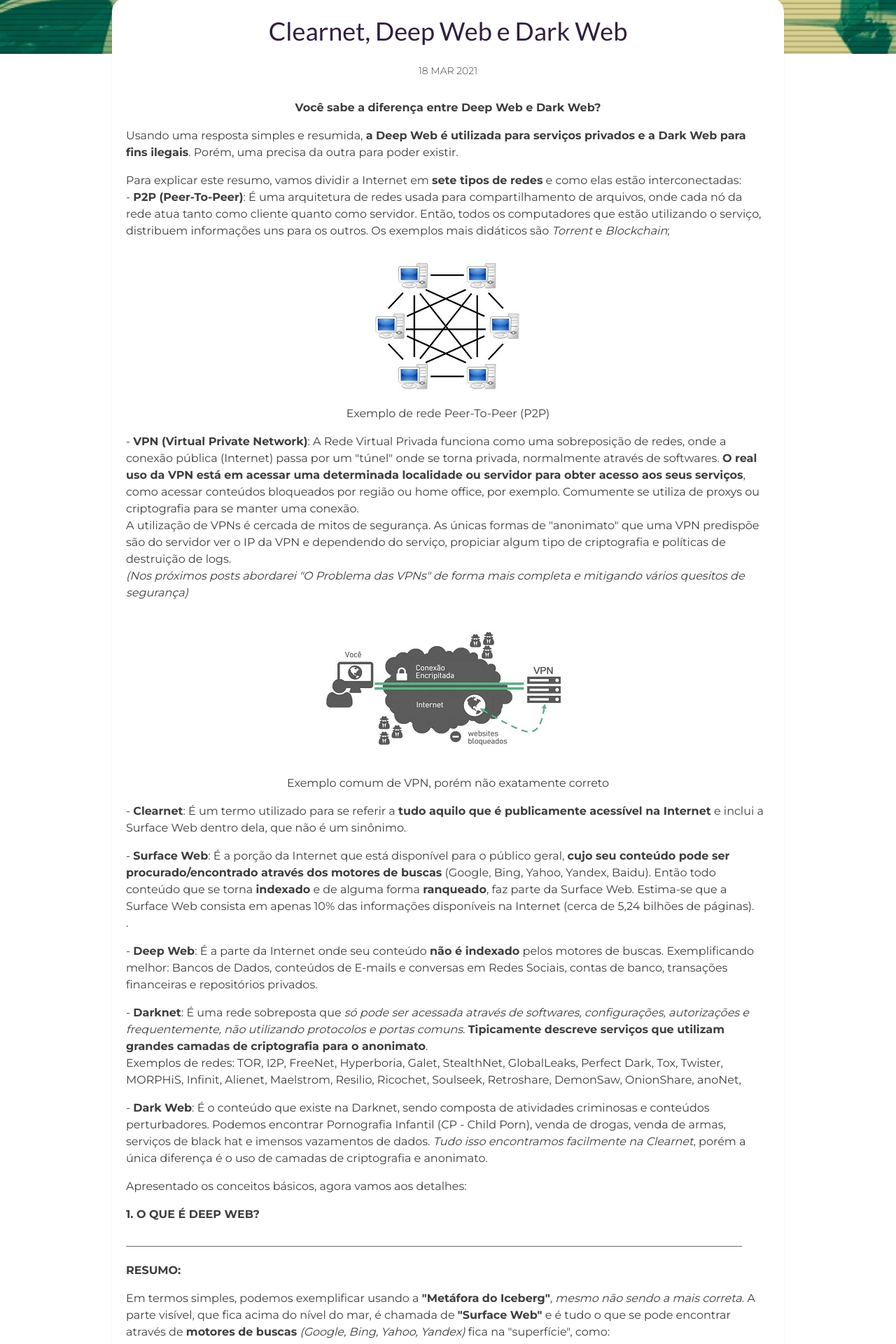
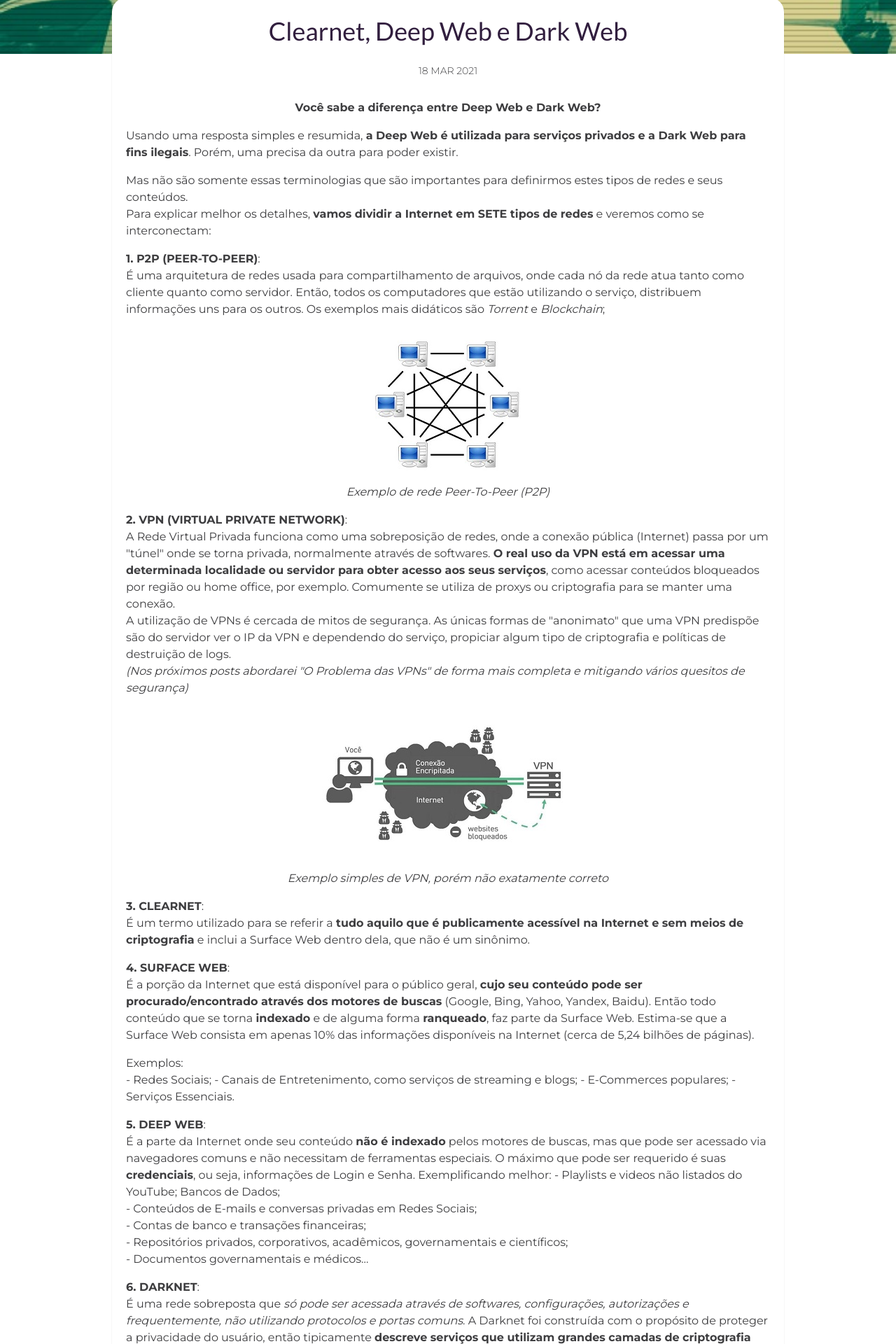
Before and after one commit to EscapeTheX/escapethex.github.io, a Jekyll site: the page built from _posts/2021-03-17-Deep-e-Dark-Web.markdown, in a window 1280 px wide. Shown: the part 526-2446 px from the top of the page at 70% size. Built offline with Jekyll 4.4.1, drawn with Linux system fonts in a browser that asks for light colours; some of the changed text lies outside the part shown.

Commit message:
Update 2021-03-17-Deep-e-Dark-Web.markdown

```diff
--- a/_posts/2021-03-17-Deep-e-Dark-Web.markdown
+++ b/_posts/2021-03-17-Deep-e-Dark-Web.markdown
@@ -10,42 +10,94 @@ author:
 <center><strong>Você sabe a diferença entre Deep Web e Dark Web?</strong></center>
 
 <p>Usando uma resposta simples e resumida, <b>a Deep Web é utilizada para serviços privados e a Dark Web para fins ilegais</b>. Porém, uma precisa da outra para poder existir.</p>
-
-<p>Para explicar este resumo, vamos dividir a Internet em <b>sete tipos de redes</b> e como elas estão interconectadas:<br>
-- <b>P2P (Peer-To-Peer)</b>: É uma arquitetura de redes usada para compartilhamento de arquivos, onde cada nó da rede atua tanto como cliente quanto como servidor. Então, todos os computadores que estão utilizando o serviço, distribuem informações uns para os outros. Os exemplos mais didáticos são <i>Torrent</i> e <i>Blockchain</i>;</p>
+<p>Mas não são somente essas terminologias que são importantes para definirmos estes tipos de redes e seus conteúdos.<br>
+Para explicar melhor os detalhes, <b>vamos dividir a Internet em SETE tipos de redes</b> e veremos como se interconectam:</p>
+<p><b>1. P2P (PEER-TO-PEER)</b>:<br>
+É uma arquitetura de redes usada para compartilhamento de arquivos, onde cada nó da rede atua tanto como cliente quanto como servidor. Então, todos os computadores que estão utilizando o serviço, distribuem informações uns para os outros. Os exemplos mais didáticos são <i>Torrent</i> e <i>Blockchain</i>;</p>
 <p><center>
 <img src="/salamandra/peer2peer.jpg" alt="Exemplo de Rede Peer-To-Peer (P2P)">
-<figcaption>Exemplo de rede Peer-To-Peer (P2P)</figcaption>
+<figcaption><i>Exemplo de rede Peer-To-Peer (P2P)</i></figcaption>
 </center></p>
 
-<p>- <b>VPN (Virtual Private Network)</b>: A Rede Virtual Privada funciona como uma sobreposição de redes, onde a conexão pública (Internet) passa por um "túnel" onde se torna privada, normalmente através de softwares. <b>O real uso da VPN está em acessar uma determinada localidade ou servidor para obter acesso aos seus serviços</b>, como acessar conteúdos bloqueados por região ou home office, por exemplo. Comumente se utiliza de proxys ou criptografia para se manter uma conexão.<br>
+<p><b>2. VPN (VIRTUAL PRIVATE NETWORK)</b>:<br>
+A Rede Virtual Privada funciona como uma sobreposição de redes, onde a conexão pública (Internet) passa por um "túnel" onde se torna privada, normalmente através de softwares. <b>O real uso da VPN está em acessar uma determinada localidade ou servidor para obter acesso aos seus serviços</b>, como acessar conteúdos bloqueados por região ou home office, por exemplo. Comumente se utiliza de proxys ou criptografia para se manter uma conexão.<br>
 A utilização de VPNs é cercada de mitos de segurança. As únicas formas de "anonimato" que uma VPN predispõe são do servidor ver o IP da VPN e dependendo do serviço, propiciar algum tipo de criptografia e políticas de destruição de logs.<br>
 <i>(Nos próximos posts abordarei "O Problema das VPNs" de forma mais completa e mitigando vários quesitos de segurança)</i></p>
 <p><center>
 <img src="/salamandra/vpn-works.jpg" alt="Exemplo comum de VPN, porém não muito correto">
-<figcaption>Exemplo comum de VPN, porém não exatamente correto</figcaption>
+<figcaption><i>Exemplo simples de VPN, porém não exatamente correto</i></figcaption>
 </center></p>
 
-<p>- <b>Clearnet</b>: É um termo utilizado para se referir a <b>tudo aquilo que é publicamente acessível na Internet</b> e inclui a Surface Web dentro dela, que não é um sinônimo.<br>
+<p><b>3. CLEARNET</b>:<br>
+É um termo utilizado para se referir a <b>tudo aquilo que é publicamente acessível na Internet e sem meios de criptografia</b> e inclui a Surface Web dentro dela, que não é um sinônimo.<br>
+</p>
+
+<p><b>4. SURFACE WEB</b>:<br>
+É a porção da Internet que está disponível para o público geral, <b>cujo seu conteúdo pode ser procurado/encontrado através dos motores de buscas</b> (Google, Bing, Yahoo, Yandex, Baidu). Então todo conteúdo que se torna <b>indexado</b> e de alguma forma <b>ranqueado</b>, faz parte da Surface Web. Estima-se que a Surface Web consista em apenas 10% das informações disponíveis na Internet (cerca de 5,24 bilhões de páginas).</p>
+<p>Exemplos:<br>
+- Redes Sociais;
+- Canais de Entretenimento, como serviços de streaming e blogs;
+- E-Commerces populares;
+- Serviços Essenciais.
+</p>
+
+<p><b>5. DEEP WEB</b>:<br>
+É a parte da Internet onde seu conteúdo <b>não é indexado</b> pelos motores de buscas, mas que pode ser acessado via navegadores comuns e não necessitam de ferramentas especiais. O máximo que pode ser requerido é suas <b>credenciais</b>, ou seja, informações de Login e Senha. Exemplificando melhor:
+- Playlists e videos não listados do YouTube;
+ Bancos de Dados;<br>
+- Conteúdos de E-mails e conversas privadas em Redes Sociais;<br>
+- Contas de banco e transações financeiras;<br>
+- Repositórios privados, corporativos, acadêmicos, governamentais e científicos;<br>
+- Documentos governamentais e médicos...
+</p>
+
+
+
+<p><b>6. DARKNET</b>:<br>
+É uma rede sobreposta que <i>só pode ser acessada através de softwares, configurações, autorizações e frequentemente, não utilizando protocolos e portas comuns</i>. A Darknet foi construída com o propósito de proteger a privacidade do usuário, então tipicamente <b>descreve serviços que utilizam grandes camadas de criptografia para o anonimato</b>.</p>
+
+<p>Algumas redes podem até podem ser acessadas através de navegadores comuns sob algum tipo de configuração, porém o risco de ser rastreado é muito maior.
+
+<p><b>É ilegal acessar a Darknet?</b><br>
+Ela é utilizada para quem busca de alguma forma manter-se anônimo e ter privacidade. Órgãos governamentais, exército, agências de ciberinteligência, jornalistas e ativistas, utilizam diariamente a Darknet. Tanto o Wikileaks quanto jornais como o The Guardian e The New Yorker, tem hospedagens na Darknet com finalidades de capturar vazamentos de dados e documentos governamentais.<br>
+Ao contrário do que se pensa, <b>nem tudo na Darknet é pautado para atividades criminais</b>. Exemplos como pirataria e liberdade de expressão, são justos, dependendo do tipo de governo em que o usuário está inserido. Governos como da Rússia, China e Coréia do Norte, tomam medidas restritivas quanto a liberdade e privacidade que o usuário tem sobre seus dados e conteúdos disponíveis em seus países.<br>
+Então se for com o objetivo de cometer atividades criminais, sim.</p>
+
+<p>Quando está se acessando a Darknet, dependendo do que você planeja fazer, podem haver várias opções de redes para escolher. Cada uma tem os seus usos, vantagens e desvantagens.<br>
+Dependendo do que você planeja procurar, alguns mercados na Darknet podem algumas vezes serem desafiadores. Claro que podemos obter listas de links através da Clearnet e de outros serviços próprios da rede, mas se você busca coisas grotescas, terá que pesquisar muito.</p>
+
+<p><b>Exemplos de redes</b>:<br>
+- <b>TOR (The Onion Router)</b>: O mais famoso dessa lista.
+
+
+
+
+, I2P, FreeNet, Hyperboria, Galet, StealthNet, GlobalLeaks, Perfect Dark, Tox, Twister, MORPHiS, Infinit, Alienet, Maelstrom, Resilio, Ricochet, Soulseek, Retroshare, DemonSaw, OnionShare, anoNet,
+
+
+
+
+Nem sempre é um lugar perigoso, pois por mais que há uma grande quantidade de pirataria, existem pessoas de boa fé. Mas a lei é "Nunca confie em ninguém da Darknet e Dark Web".<br>
+
+<p>Frequentemente as pessoas pensam que acessar a Darknet é preciso de muito conhecimento em tecnologia e de configurações complicadas, porém não é bem assim. Para se usar o TOR, por exemplo, basta baixar e executar, simplesmente.</p>
+
+<p>A única parte "paga" da Darknet, são certos fóruns ou mercados que controlam quem pode ver e acessar os serviços que oferecem.</p>
 
 </p>
 
-<p>- <b>Surface Web</b>: É a porção da Internet que está disponível para o público geral, <b>cujo seu conteúdo pode ser procurado/encontrado através dos motores de buscas</b> (Google, Bing, Yahoo, Yandex, Baidu). Então todo conteúdo que se torna <b>indexado</b> e de alguma forma <b>ranqueado</b>, faz parte da Surface Web. Estima-se que a Surface Web consista em apenas 10% das informações disponíveis na Internet (cerca de 5,24 bilhões de páginas).<br>
-.</p>
-<p>- <b>Deep Web</b>: É a parte da Internet onde seu conteúdo <b>não é indexado</b> pelos motores de buscas. Exemplificando melhor: Bancos de Dados, conteúdos de E-mails e conversas em Redes Sociais, contas de banco, transações financeiras e repositórios privados.<br>
+<p><b>7. DARK WEB</b>:<br>
+É o conteúdo que existe na Darknet, sendo composta de atividades criminosas e conteúdos perturbadores. Podemos encontrar Pornografia Infantil (CP - Child Porn), venda de drogas, venda de armas, serviços de black hat e imensos vazamentos de dados. <i>Tudo isso encontramos facilmente na Clearnet</i>, porém a única diferença é o uso de camadas de criptografia e anonimato.</p>
 
-</p>
+O conteúdo mais predominante na Dark Web são os Mercados Negros, onde vendem vários tipos de itens e serviços diferentes. Sua moeda de troca normalmente é Bitcoin e outras criptomoedas.<br>
+<p>O que se pode encontrar nos Mercados Negros:<br>
+- Softwares / Malwares / Exploits;<br>
+- Serviços de Black Hat;<br>
+- Produtos Falsificados;<br>
+- Drogas, Remédios Controlados, Ervas, Substâncias Ilegais, Químicas e Tóxicas;<br>
+- Armas e Munições;<br>
+- Vazamentos de Dados e Doxxing;<br>
+- </p>
 
-<p>- <b>Darknet</b>: É uma rede sobreposta que <i>só pode ser acessada através de softwares, configurações, autorizações e frequentemente, não utilizando protocolos e portas comuns</i>. <b>Tipicamente descreve serviços que utilizam grandes camadas de criptografia para o anonimato</b>.<br>
-Exemplos de redes: TOR, I2P, FreeNet, Hyperboria, Galet, StealthNet, GlobalLeaks, Perfect Dark, Tox, Twister, MORPHiS, Infinit, Alienet, Maelstrom, Resilio, Ricochet, Soulseek, Retroshare, DemonSaw, OnionShare, anoNet,
-
-</p>
-
-<p>- <b>Dark Web</b>: É o conteúdo que existe na Darknet, sendo composta de atividades criminosas e conteúdos perturbadores. Podemos encontrar Pornografia Infantil (CP - Child Porn), venda de drogas, venda de armas, serviços de black hat e imensos vazamentos de dados. <i>Tudo isso encontramos facilmente na Clearnet</i>, porém a única diferença é o uso de camadas de criptografia e anonimato.</p>
-
-<p>Apresentado os conceitos básicos, agora vamos aos detalhes:</p>
-
-<p><b>1. O QUE É DEEP WEB?</b><br>
 
 
 <p>______________________________________________________________________________________________________________</p>
@@ -82,5 +134,7 @@ Mas a Dark Web não vive só de vazamento de dados, mercado negro, pornografia i
 - <b>Radware Blog - Daniel Smith</b>: <a href="https://blog.radware.com/security/2016/04/darknet-101/">Darknet 101: An Introduction to The Darkest Places Online</a><br>
 - <b>Life Hacker</b>: <a href="https://lifehacker.com/how-can-i-stay-anonymous-with-tor-1498876762">How Can I Stay Anonymous with Tor?</a><br>
 - <b>Computerworld</b>: <a href="https://www.computerworld.com.pt/2015/07/02/servicos-de-vpn-menos-seguros-do-que-se-pensava/">Serviços de VPN menos seguros do que se pensava</a><br>
-- <b>Sciendo - Vasile C. Perta et al.: <a href="https://sciendo.com/article/10.1515/popets-2015-0006">A Glance through the VPN Looking Glass: IPv6 Leakage and DNS Hijacking in Commercial VPN clients</a><br>
+- <b>Sciendo - Vasile C. Perta et al.</b>: <a href="https://sciendo.com/article/10.1515/popets-2015-0006">A Glance through the VPN Looking Glass: IPv6 Leakage and DNS Hijacking in Commercial VPN clients</a><br>
+- <b>Gizmodo - Daniel Kolitz</b>: <a href="https://gizmodo.uol.com.br/internet-desligar-de-repente/">O que aconteceria se a internet inteira desligasse de repente?
+</a><br>
 -
```
